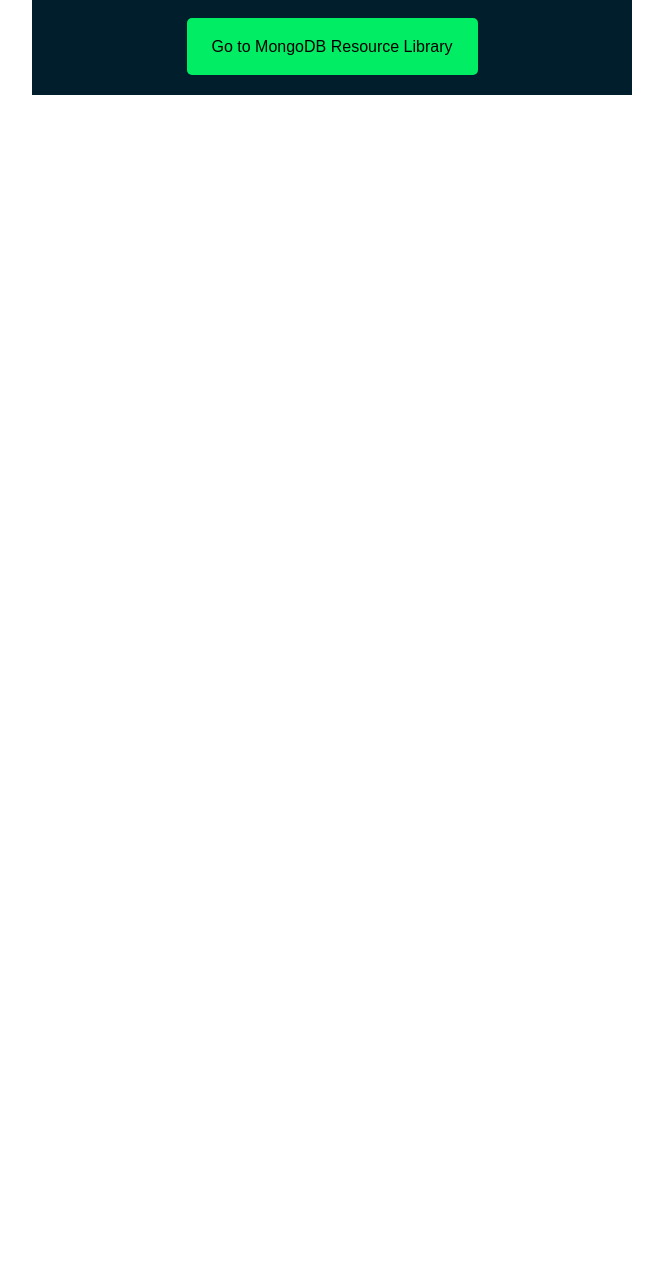
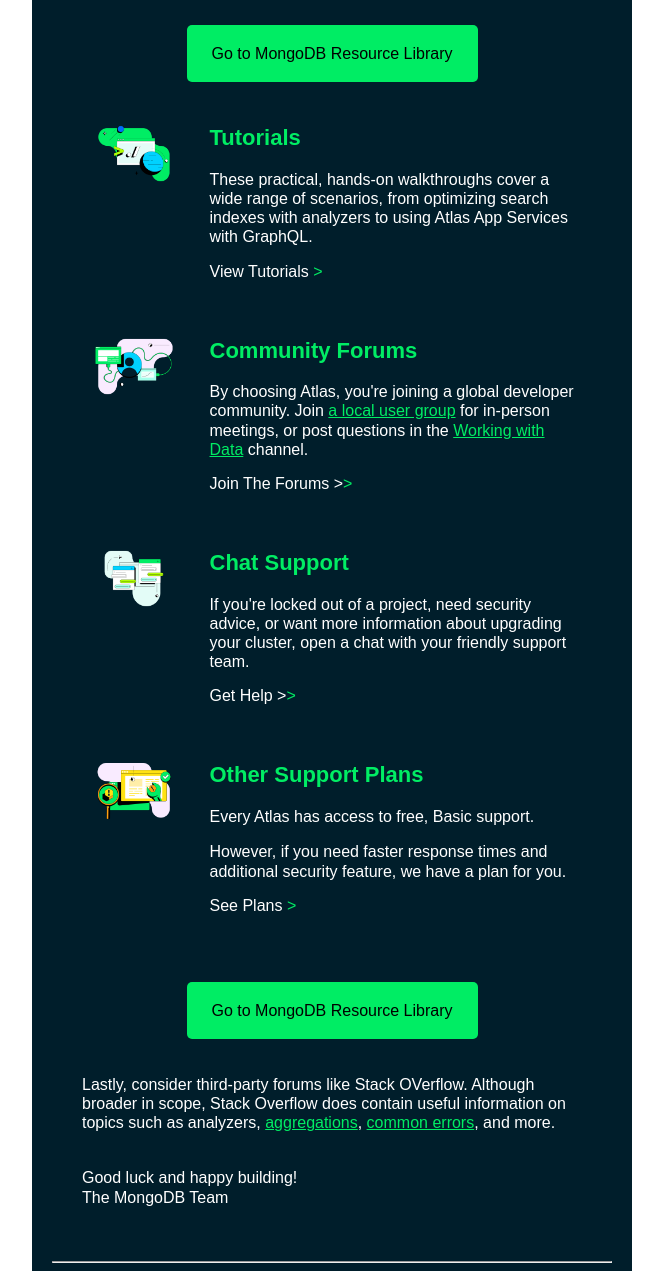
Before and after one commit to Hugo-T234/MongoDB-Email, a plain HTML site: page index.html in a window 1280 px wide. Shown: the part 480-1751 px from the top of the page, without its empty margins (308-971 px from the left). Before the commit the page ends 800 px from the top, so only its background shows below. Drawn offline with Linux system fonts and the light colour scheme.

Commit message:
Adding resources section
Resources section of the email body, redoing the first button

```diff
--- a/index.html
+++ b/index.html
@@ -38,13 +38,44 @@
         padding: 15px 0 10px 0;
         font-weight: normal;
     }
-    .main a {
+    h2 {
+        color: #00ed64;
+        font-size: 22px;
+        line-height: 26.4px;
+        font-weight: 700;
+        margin-top: 5px;
+    }
+    p {
+        line-height: 19.2px;
+    }
+    .button {
+        margin-bottom: 20px;
+    }
+    .button a {
         color: black;
         background-color: #00ED64;
         padding: 20px 25px;
         border-radius: 5px;
         text-align: center;
         text-decoration: none;
+    }
+    a {
+        color: #ffffff;
+        text-decoration: none;
+    }
+    .accent-text {
+        color: #00ED64;
+    }
+    .accent-link {
+        color: #00ED64;
+        text-decoration: underline;
+    }
+    .resource-list td:nth-child(1) {
+        width: 25%;
+    }
+    .resource-list td {
+        vertical-align: top;
+        padding: 0 0 50px 0;
     }
 </style>
 </head>
@@ -75,7 +106,7 @@
                     <p>Hey Hugo,</p>
                     <p>Building a new app can be tricky, even under ideal conditions. To ensure that your application development and launch process goes smoothly, check out the following resources.</p>
                     <p>You can sharpen your MongoDB skills, engage with our diverse user base, and get answers to pressing questions.</p>
-                    <div style="text-align: center; padding: 35px 0;"></divstyle>
+                    <div class="button" style="text-align: center; padding: 35px 0;">
                         <a href="https://www.mongodb.com/resources?utm_source=Iterable&utm_medium=email&utm_campaign=campaign_5795551">Go to MongoDB Resource Library</a>
                     </div>
                 </td>
@@ -85,12 +116,58 @@
 
             <tr>
                 <td>
-                    <table>
+                    <table  class="resource-list" width="100%">
                         <tr>
-                            <td><img src="assets/" alt=""></td>
+                            <td>
+                                <img src="assets/tutorial-icon.png" alt="" width="100px">
+                            </td>
+                            <td>
+                                <h2>Tutorials</h2>
+                                <p>These practical, hands-on walkthroughs cover a wide range of scenarios, from optimizing search indexes with analyzers to using Atlas App Services with GraphQL.</p>
+                                <a href="https://www.mongodb.com/developer/tutorials/?utm_source=Iterable&utm_medium=email&utm_campaign=campaign_5795551">View Tutorials <span class="accent-text">></span></a>
+                            </td>
+                        </tr>
+                        <tr>
+                            <td>
+                                <img src="assets/community-icon.png" alt="" width="100px">
+                            </td>
+                            <td>
+                                <h2>Community Forums</h2>
+                                <p>By choosing Atlas, you're joining a global developer community. Join <a class="accent-link" href="https://www.mongodb.com/community/forums/c/user-groups/11?utm_source=Iterable&utm_medium=email&utm_campaign=campaign_5795551">a local user group</a> for in-person meetings, or post questions in the <a class="accent-link" href="https://www.mongodb.com/community/forums/c/data/6?utm_source=Iterable&utm_medium=email&utm_campaign=campaign_5795551">Working with Data</a> channel.</p>
+                                <a href="https://www.mongodb.com/community/forums/?utm_source=Iterable&utm_medium=email&utm_campaign=campaign_5795551">Join The Forums ><span class="accent-text">></span></a>
+                            </td>
+                        </tr>
+                        <tr>
+                            <td>
+                                <img src="assets/chat-icon.png" alt="" width="100px">
+                            </td>
+                            <td>
+                                <h2>Chat Support</h2>
+                                <p>If you're locked out of a project, need security advice, or want more information about upgrading your cluster, open a chat with your friendly support team.</p>
+                                <a href="https://www.mongodb.com/docs/atlas/support/?utm_source=Iterable&utm_medium=email&utm_campaign=campaign_5795551">Get Help ><span class="accent-text">></span></a>
+                            </td>
+                        </tr>
+                        <tr>
+                            <td>
+                                <img src="assets/other-icon.png" alt="" width="100px">
+                            </td>
+                            <td>
+                                <h2>Other Support Plans</h2>
+                                <p>Every Atlas has access to free, Basic support.</p>
+                                <p>However, if you need faster response times and additional security feature, we have a plan for you.</p>
+                                <a href="https://www.mongodb.com/cloud/atlas/pricing/support-subscriptions?utm_source=Iterable&utm_medium=email&utm_campaign=campaign_5795551">See Plans <span class="accent-text">></span></a>
+                            </td>
                         </tr>
                     </table>
+                    <div class="button" style="text-align: center; padding: 35px 0;">
+                        <a href="">Go to MongoDB Resource Library</a>
+                    </div>
+                    <p>Lastly, consider third-party forums like Stack OVerflow. Although broader in scope, Stack Overflow does contain useful information on topics such as analyzers, <a class="accent-link" href="https://stackoverflow.com/questions/73851363/why-cant-i-use-a-variable-for-pipeline-in-a-lookup-in-an-aggregation?utm_source=Iterable&utm_medium=email&utm_campaign=campaign_5795551">aggregations</a>, <a class="accent-link" href="https://stackoverflow.com/questions/68958221/mongoparseerror-options-usecreateindex-usefindandmodify-are-not-supported?utm_source=Iterable&utm_medium=email&utm_campaign=campaign_5795551">common errors</a>, and more.</p>
+                    <p style="padding-top: 20px;">Good luck and happy building! <br> The MongoDB Team</p>
                 </td>
+            </tr>
+            <tr>
+                <td style="padding: 30px 20px 0 20px"><hr></td>
             </tr>
 
 <!-- Footer -->
```
